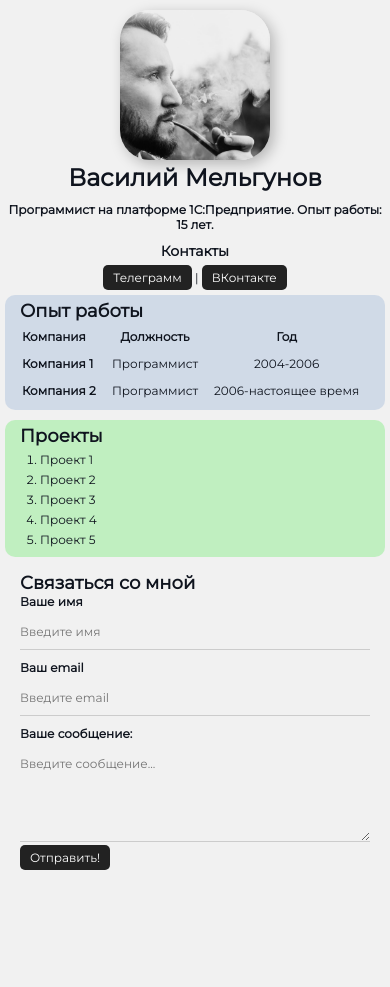
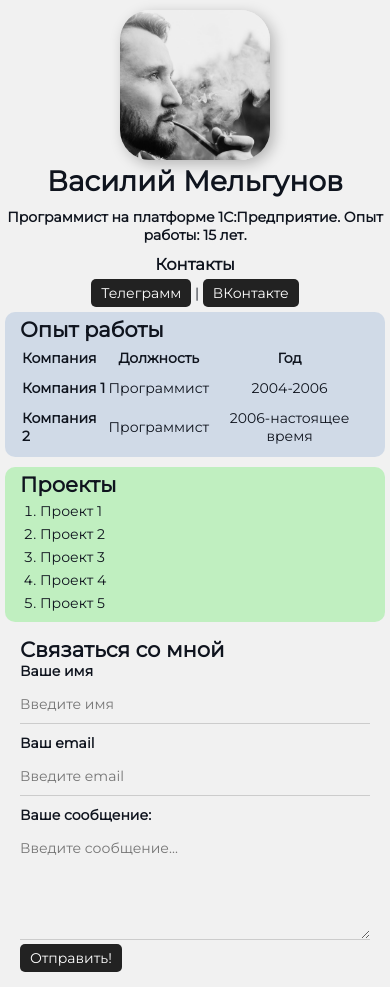
Before and after one commit to mrmvsrr/portfolio, a plain HTML site: page index.html in a window 390 px wide. Before the commit the page ends 885 px from the top, so only its background shows below. Drawn offline with Linux system fonts and the light colour scheme.

Commit message:
update css

```diff
--- a/style.css
+++ b/style.css
@@ -14,7 +14,7 @@ body {
 
 .container {
     margin: auto;
-    max-width: 900px;
+    max-width: 750px;
     padding-top: 10px;
 }
 
@@ -159,7 +159,7 @@ textarea {
 @media (max-width: 750px) {
     body {
         font-family: 'Montserrat', sans-serif;
-        font-size: 12px;
+        font-size: 14px;
     }
     .container {
         padding-left: 5px;
```
